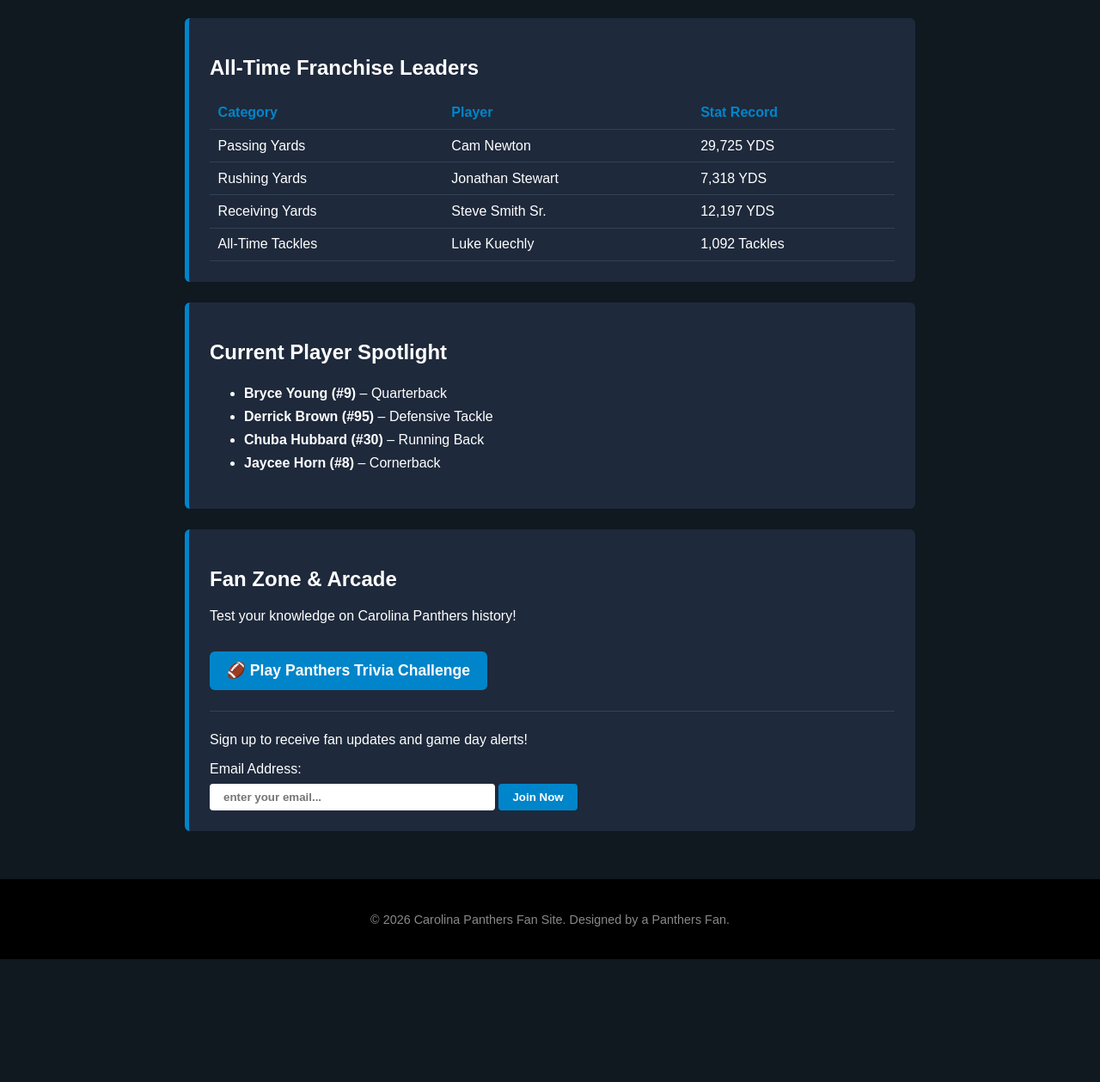
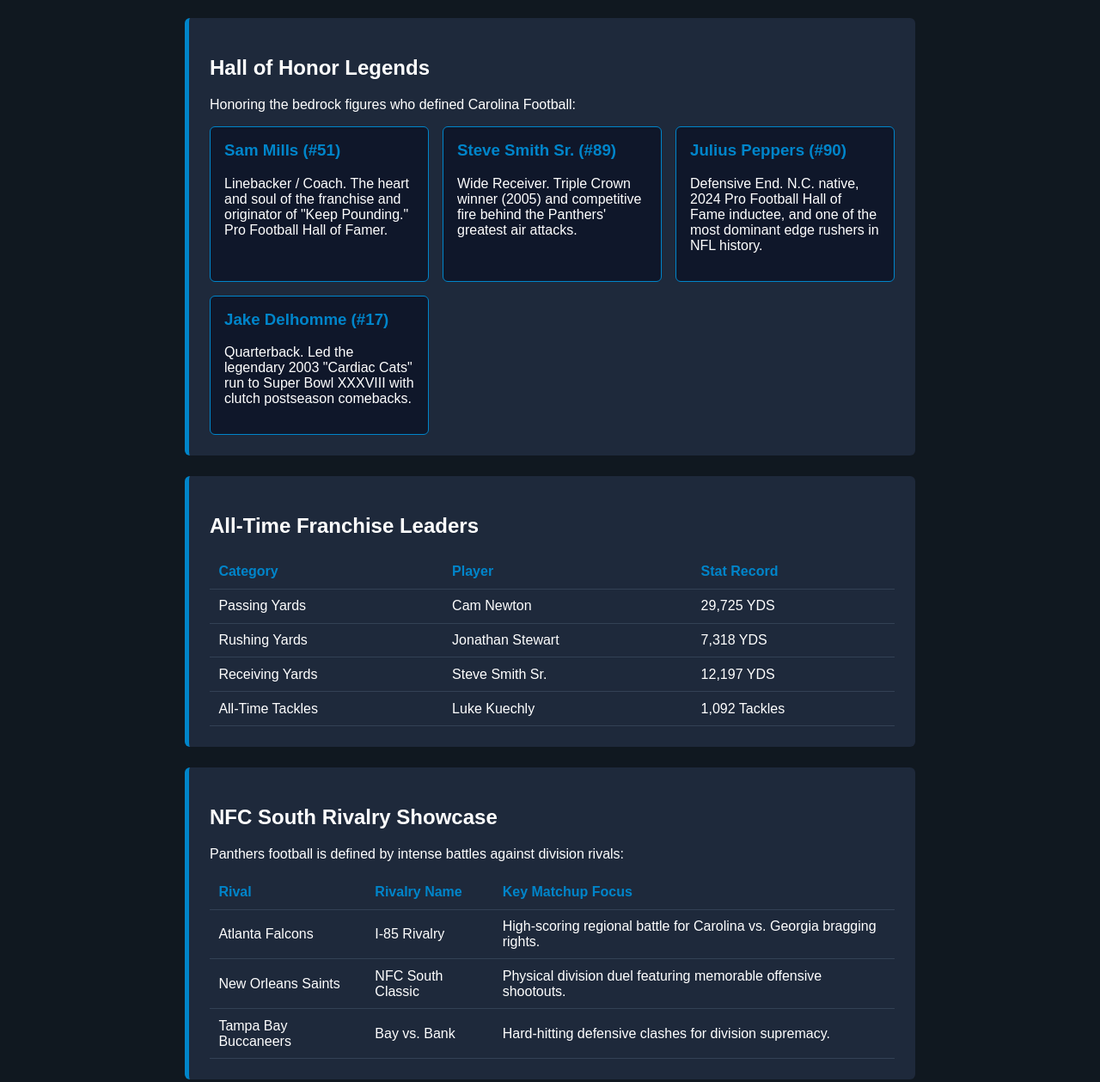
Before and after one commit to abg0dw1n/car-panther-site, a plain HTML site: page index.html in a window 1280 px wide. Shown: the part 830-2089 px from the top of the page at 86% size. Before the commit the page ends 1946 px from the top, so only its background shows below. Drawn offline with Linux system fonts and the light colour scheme.

Commit message:
Refactor layout and add Hall of Honor section
Adjusted margin and padding for navigation and stats table. Added Hall of Honor section with legends and their descriptions. Updated schedule section with NFC South rivalry details.

```diff
--- a/index.html
+++ b/index.html
@@ -28,7 +28,7 @@
     }
     nav a {
       color: #0085CA;
-      margin: 0 0.75rem;
+      margin: 0 0.6rem;
       text-decoration: none;
       font-weight: bold;
     }
@@ -57,10 +57,26 @@
     }
     .stats-table th, .stats-table td {
       text-align: left;
-      padding: 0.6rem;
+      padding: 0.65rem;
       border-bottom: 1px solid #334155;
     }
     .stats-table th {
+      color: #0085CA;
+    }
+    .hall-grid {
+      display: grid;
+      grid-template-columns: repeat(auto-fit, minmax(220px, 1fr));
+      gap: 1rem;
+      margin-top: 1rem;
+    }
+    .hall-card {
+      background-color: #0f172a;
+      border: 1px solid #0085CA;
+      padding: 1rem;
+      border-radius: 6px;
+    }
+    .hall-card h3 {
+      margin-top: 0;
       color: #0085CA;
     }
     input, button, .btn-game {
@@ -115,8 +131,9 @@
   <nav>
     <a href="#about">About</a>
     <a href="#history">Milestones</a>
+    <a href="#hall">Hall of Honor</a>
     <a href="#records">Records</a>
-    <a href="#players">Roster</a>
+    <a href="#schedule">NFC South Hub</a>
     <a href="#fan-zone">Fan Zone</a>
   </nav>
 
@@ -134,6 +151,29 @@
         <li><strong>2015 NFC Champions (Super Bowl 50):</strong> Historic 15–1 regular season led by MVP Cam Newton, Luke Kuechly, and Coach Ron Rivera.</li>
         <li><strong>The "Keep Pounding" Tradition:</strong> Inspired by late linebacker and coach Sam Mills during his battle with cancer in 2003; now symbolized by the giant Keep Pounding Drum banged before every home game.</li>
       </ul>
+    </section>
+
+    <section id="hall" class="card">
+      <h2>Hall of Honor Legends</h2>
+      <p>Honoring the bedrock figures who defined Carolina Football:</p>
+      <div class="hall-grid">
+        <div class="hall-card">
+          <h3>Sam Mills (#51)</h3>
+          <p>Linebacker / Coach. The heart and soul of the franchise and originator of "Keep Pounding." Pro Football Hall of Famer.</p>
+        </div>
+        <div class="hall-card">
+          <h3>Steve Smith Sr. (#89)</h3>
+          <p>Wide Receiver. Triple Crown winner (2005) and competitive fire behind the Panthers' greatest air attacks.</p>
+        </div>
+        <div class="hall-card">
+          <h3>Julius Peppers (#90)</h3>
+          <p>Defensive End. N.C. native, 2024 Pro Football Hall of Fame inductee, and one of the most dominant edge rushers in NFL history.</p>
+        </div>
+        <div class="hall-card">
+          <h3>Jake Delhomme (#17)</h3>
+          <p>Quarterback. Led the legendary 2003 "Cardiac Cats" run to Super Bowl XXXVIII with clutch postseason comebacks.</p>
+        </div>
+      </div>
     </section>
 
     <section id="records" class="card">
@@ -171,14 +211,35 @@
       </table>
     </section>
 
-    <section id="players" class="card">
-      <h2>Current Player Spotlight</h2>
-      <ul>
-        <li><strong>Bryce Young (#9)</strong> – Quarterback</li>
-        <li><strong>Derrick Brown (#95)</strong> – Defensive Tackle</li>
-        <li><strong>Chuba Hubbard (#30)</strong> – Running Back</li>
-        <li><strong>Jaycee Horn (#8)</strong> – Cornerback</li>
-      </ul>
+    <section id="schedule" class="card">
+      <h2>NFC South Rivalry Showcase</h2>
+      <p>Panthers football is defined by intense battles against division rivals:</p>
+      <table class="stats-table">
+        <thead>
+          <tr>
+            <th>Rival</th>
+            <th>Rivalry Name</th>
+            <th>Key Matchup Focus</th>
+          </tr>
+        </thead>
+        <tbody>
+          <tr>
+            <td>Atlanta Falcons</td>
+            <td>I-85 Rivalry</td>
+            <td>High-scoring regional battle for Carolina vs. Georgia bragging rights.</td>
+          </tr>
+          <tr>
+            <td>New Orleans Saints</td>
+            <td>NFC South Classic</td>
+            <td>Physical division duel featuring memorable offensive shootouts.</td>
+          </tr>
+          <tr>
+            <td>Tampa Bay Buccaneers</td>
+            <td>Bay vs. Bank</td>
+            <td>Hard-hitting defensive clashes for division supremacy.</td>
+          </tr>
+        </tbody>
+      </table>
     </section>
 
     <section id="fan-zone" class="card">
```
